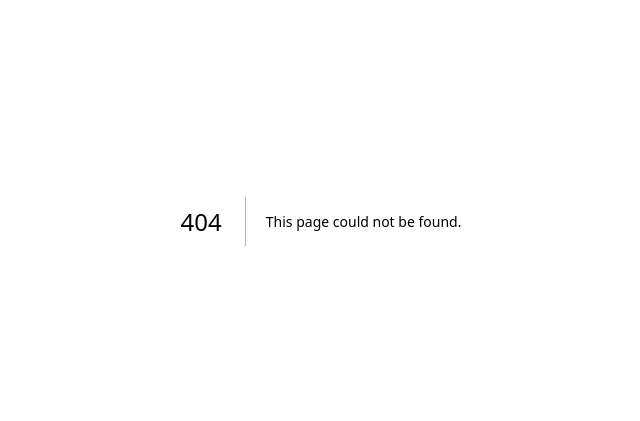
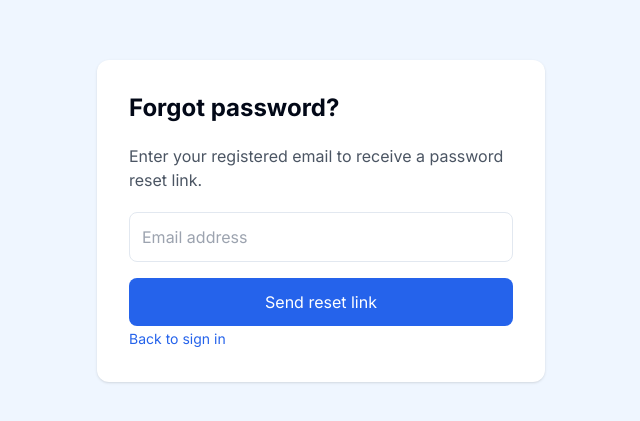
Before and after one commit to Arpitruh/open-job-pulse, a Next.js app in the folder apps/web/: page /forgot-password in a window 1280 px wide. Before the commit this address had no page. Shown: the part 179-600 px from the top of the page, without its empty margins (319-959 px from the left). Built offline with nearby package versions, Linux system fonts and the light colour scheme.

Commit message:
feat(auth): password recovery pages

```diff
--- /dev/null
+++ b/apps/web/app/(auth)/forgot-password/page.tsx
@@ -0,0 +1,26 @@
+"use client";
+import { useState } from "react";
+export default function ForgotPasswordPage() {
+  const [email, setEmail] = useState("");
+  const [message, setMessage] = useState("");
+  const [loading, setLoading] = useState(false);
+  async function submit(e: React.FormEvent) {
+    e.preventDefault(); setLoading(true); setMessage("");
+    try {
+      const res = await fetch("/api/auth/forgot-password", { method: "POST", headers: { "Content-Type": "application/json" }, body: JSON.stringify({ email }) });
+      const data = await res.json();
+      setMessage(res.ok ? data.message : data.error || "Unable to send reset email.");
+    } catch { setMessage("Something went wrong. Please try again."); }
+    finally { setLoading(false); }
+  }
+  return <main className="min-h-screen bg-blue-50 flex items-center justify-center p-4"><div className="bg-white p-8 rounded-xl shadow max-w-md w-full space-y-5">
+    <h1 className="text-2xl font-bold">Forgot password?</h1>
+    <p className="text-gray-600">Enter your registered email to receive a password reset link.</p>
+    <form onSubmit={submit} className="space-y-4">
+      <input type="email" required value={email} onChange={e => setEmail(e.target.value)} placeholder="Email address" className="w-full border rounded-lg p-3" />
+      <button disabled={loading} className="w-full bg-blue-600 text-white p-3 rounded-lg disabled:opacity-60">{loading ? "Sending..." : "Send reset link"}</button>
+    </form>
+    {message && <p role="status" className="text-sm text-gray-700">{message}</p>}
+    <a href="/login" className="text-blue-600 text-sm">Back to sign in</a>
+  </div></main>;
+}
```
